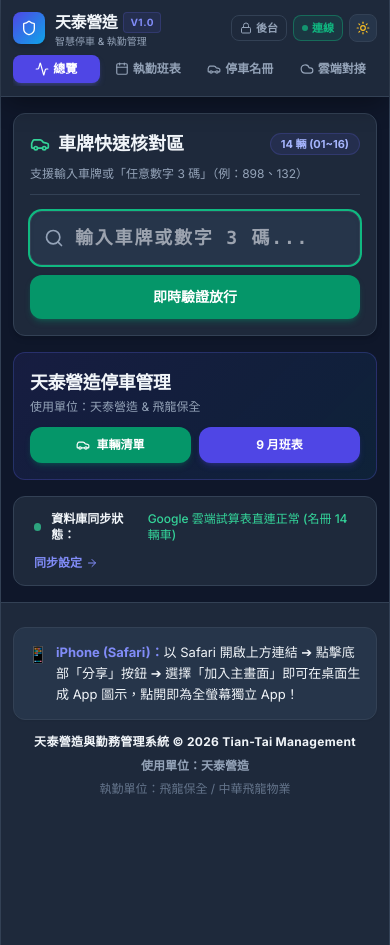
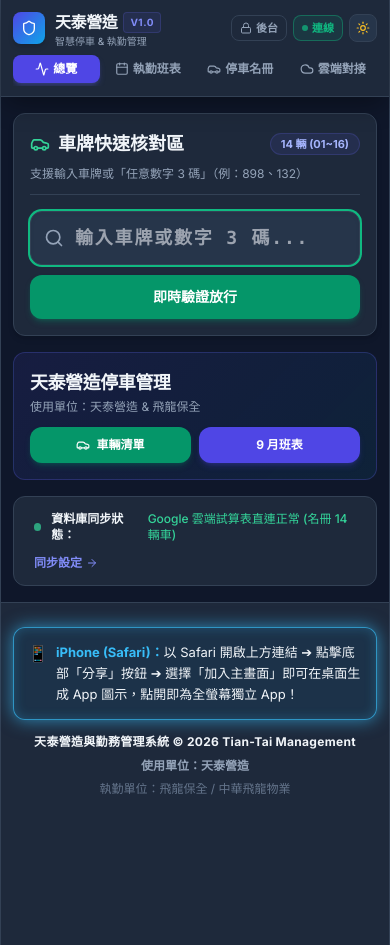
Before and after one commit to ericlai429/Tian_Tai_Parking-System, a React (Vite) app: page / in a window 390 px wide. Built offline with nearby package versions, Linux system fonts and the light colour scheme.

Commit message:
feat: 頁尾 iPhone 安裝說明網格新增淡藍色呼吸燈 Highlight 效果

```diff
--- a/src/App.jsx
+++ b/src/App.jsx
@@ -179,17 +179,17 @@ export default function App() {
         color: 'var(--text-dim)'
       }}>
         <div className="w-full px-3 space-y-3">
-          {/* 手機 PWA 安裝獨立網格 (字體 14px) */}
-          <div className="p-3.5 rounded-xl border text-[13px] leading-relaxed shadow-sm text-left sm:text-center"
+          {/* 手機 PWA 安裝獨立網格 (字體 14px，淡藍色呼吸燈 High_light 顯示) */}
+          <div className="p-3.5 rounded-xl border text-[13px] leading-relaxed glow-cyan text-left sm:text-center transition-all"
                style={{
-                 backgroundColor: 'var(--card-hover)',
-                 borderColor: 'var(--card-border)',
+                 backgroundColor: 'rgba(14, 165, 233, 0.08)',
+                 borderColor: 'rgba(56, 189, 248, 0.6)',
                  color: 'var(--text)'
                }}>
             <div className="flex items-start gap-2">
-              <span className="text-base shrink-0">📱</span>
+              <span className="text-base shrink-0 animate-bounce">📱</span>
               <div>
-                <span className="font-bold text-indigo-400">iPhone (Safari)：</span>
+                <span className="font-bold text-sky-400">iPhone (Safari)：</span>
                 <span>以 Safari 開啟上方連結 ➔ 點擊底部「分享」按鈕 ➔ 選擇「加入主畫面」即可在桌面生成 App 圖示，點開即為全螢幕獨立 App！</span>
               </div>
             </div>
--- a/src/index.css
+++ b/src/index.css
@@ -93,14 +93,21 @@ body {
   0%, 100% { box-shadow: 0 0 6px rgba(239, 68, 68, 0.3); }
   50% { box-shadow: 0 0 22px rgba(239, 68, 68, 0.7); }
 }
-@keyframes pulse-glow-amber {
-  0%, 100% { box-shadow: 0 0 6px rgba(245, 158, 11, 0.3); }
-  50% { box-shadow: 0 0 22px rgba(245, 158, 11, 0.7); }
+@keyframes pulse-glow-cyan {
+  0%, 100% {
+    box-shadow: 0 0 8px rgba(56, 189, 248, 0.35), inset 0 0 8px rgba(56, 189, 248, 0.15);
+    border-color: rgba(56, 189, 248, 0.4);
+  }
+  50% {
+    box-shadow: 0 0 22px rgba(56, 189, 248, 0.85), inset 0 0 14px rgba(56, 189, 248, 0.3);
+    border-color: rgba(56, 189, 248, 0.9);
+  }
 }
 
 .glow-emerald { animation: pulse-glow-emerald 2s infinite ease-in-out; }
 .glow-rose { animation: pulse-glow-rose 2s infinite ease-in-out; }
 .glow-amber { animation: pulse-glow-amber 2s infinite ease-in-out; }
+.glow-cyan { animation: pulse-glow-cyan 2.4s infinite ease-in-out; }
 
 .glass-panel {
   background: rgba(30, 41, 59, 0.75);
```
